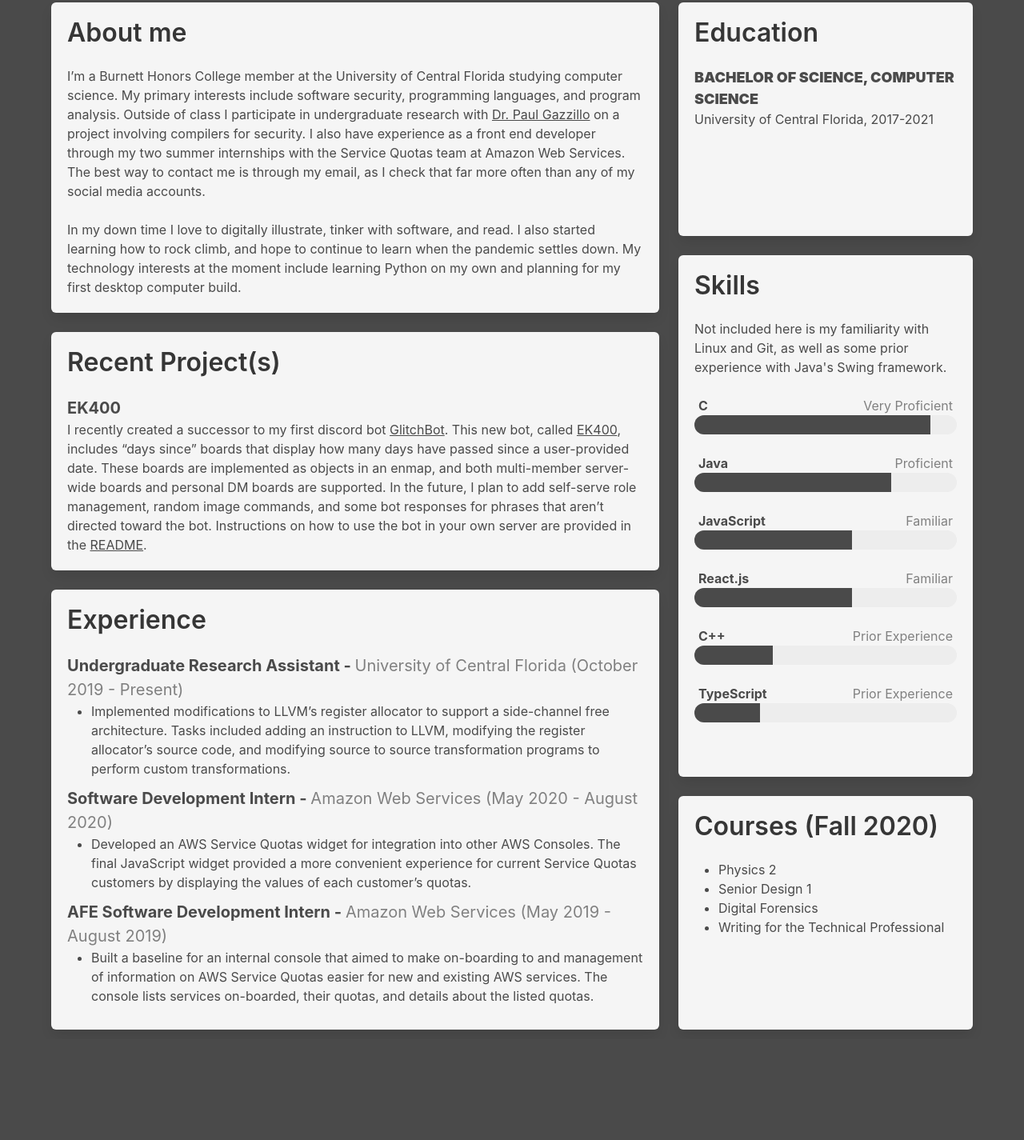
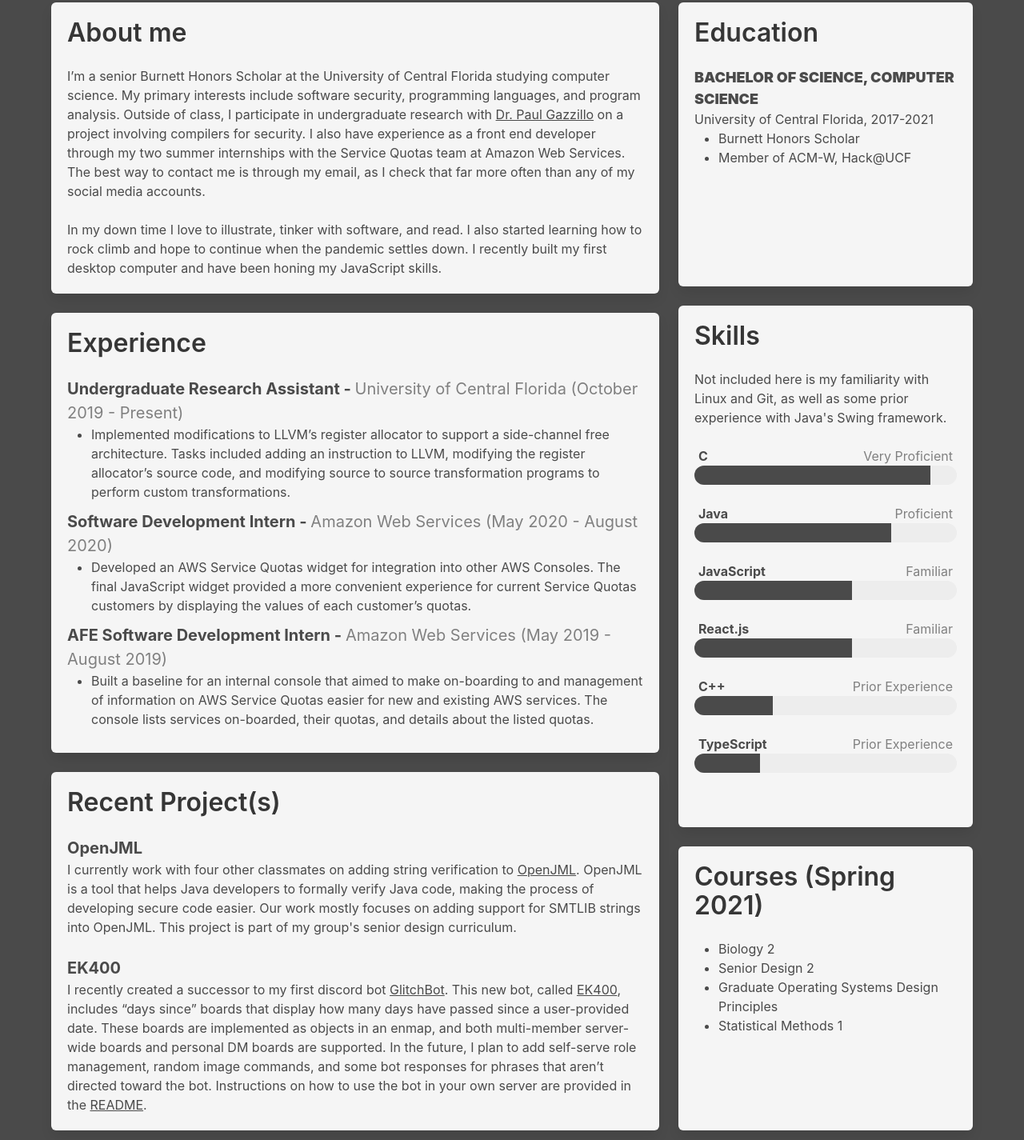
Before and after one commit to genovevafossas/PortfolioWebsite, a Gatsby site: page / in a window 1280 px wide. Shown: the part 338-1763 px from the top of the page at 80% size. Before the commit the page ends 1637 px from the top, so only its background shows below. Built offline with nearby package versions, Linux system fonts and the light colour scheme; Gatsby itself is replaced by a stand-in of ours.

Commit message:
Spring 2021 refresh.

```diff
--- a/src/components/body.js
+++ b/src/components/body.js
@@ -11,31 +11,18 @@ export default function Body() {
                         <div className="tile is-child box has-background-white-ter">
                             <p className="title">About me</p>
                             <p>
-                                I’m a Burnett Honors College member at the University of Central Florida studying computer science.
+                                I’m a senior Burnett Honors Scholar at the University of Central Florida studying computer science.
                                 My primary interests include software security, programming languages, and program analysis. Outside
-                                of class I participate in undergraduate research with <a href="https://paulgazzillo.com/">Dr. Paul Gazzillo</a> on
+                                of class, I participate in undergraduate research with <a href="https://paulgazzillo.com/">Dr. Paul Gazzillo</a> on
                                 a project involving compilers for security. I also have experience as a front end developer through my two
                                 summer internships with the Service Quotas team at Amazon Web Services. The best way to contact me is
                                 through my email, as I check that far more often than any of my social media accounts.
                             </p>
                             <br/>
                             <p>
-                                In my down time I love to digitally illustrate, tinker with software, and read. I also started learning how
-                                to rock climb, and hope to continue to learn when the pandemic settles down. My technology interests at the moment
-                                include learning Python on my own and planning for my first desktop computer build.
-                            </p>
-                        </div>
-                        <div className="tile is-child box has-background-white-ter">
-                            <p className="title">Recent Project(s)</p>
-                            <p className="headline-large">EK400</p>
-                            <p>
-                                I recently created a successor to my first discord bot <a href="https://github.com/genovevafossas/GlitchBot">GlitchBot</a>.
-                                This new bot, called <a href="https://github.com/genovevafossas/EK400">EK400</a>,
-                                includes “days since” boards that display how many days have passed since a user-provided date.
-                                These boards are implemented as objects in an enmap, and both multi-member server-wide boards and
-                                personal DM boards are supported. In the future, I plan to add self-serve role management,
-                                random image commands, and some bot responses for phrases that aren’t directed toward the bot.
-                                Instructions on how to use the bot in your own server are provided in the <a href="https://github.com/genovevafossas/EK400/blob/master/README.md">README</a>.
+                                In my down time I love to illustrate, tinker with software, and read. I also started learning how
+                                to rock climb and hope to continue when the pandemic settles down. I recently built my first desktop
+                                computer and have been honing my JavaScript skills.
                             </p>
                         </div>
                         <div className="tile is-child box has-background-white-ter">
@@ -68,13 +55,39 @@ export default function Body() {
                                 </li>
                             </ul>
                         </div>
+                        <div className="tile is-child box has-background-white-ter">
+                            <p className="title">Recent Project(s)</p>
+                            <p className="headline-large">OpenJML</p>
+                            <p>
+                                I currently work with four other classmates on adding string verification to <a href="https://www.openjml.org/">OpenJML</a>. OpenJML is a tool that helps Java
+                                developers to formally verify Java code, making the process of developing secure code easier. Our work mostly focuses on
+                                adding support for SMTLIB strings into OpenJML. This project is part of my group's senior design curriculum.
+                            </p>
+                            <br/>
+                            <p className="headline-large">EK400</p>
+                            <p>
+                                I recently created a successor to my first discord bot <a href="https://github.com/genovevafossas/GlitchBot">GlitchBot</a>.
+                                This new bot, called <a href="https://github.com/genovevafossas/EK400">EK400</a>,
+                                includes “days since” boards that display how many days have passed since a user-provided date.
+                                These boards are implemented as objects in an enmap, and both multi-member server-wide boards and
+                                personal DM boards are supported. In the future, I plan to add self-serve role management,
+                                random image commands, and some bot responses for phrases that aren’t directed toward the bot.
+                                Instructions on how to use the bot in your own server are provided in the <a href="https://github.com/genovevafossas/EK400/blob/master/README.md">README</a>.
+                            </p>
+                        </div>
                     </div>
                 </div>
                 <div className="tile is-parent is-vertical">
                     <div className="tile is-child box has-background-white-ter">
                         <p className="title">Education</p>
                         <p className="headline-small"> Bachelor of Science, Computer Science</p>
-                        <p>University of Central Florida, 2017-2021</p>
+                        <p>
+                            University of Central Florida, 2017-2021
+                            <ul>
+                                <li>Burnett Honors Scholar</li>
+                                <li>Member of ACM-W, Hack@UCF</li>
+                            </ul>
+                        </p>
                     </div>
                     <div className="tile is-child box has-background-white-ter">
                         <p className="title">Skills</p>
@@ -109,12 +122,12 @@ export default function Body() {
                         <br/>
                     </div>
                     <div className="tile is-child box has-background-white-ter">
-                        <p className="title"> Courses (Fall 2020)</p>
+                        <p className="title"> Courses (Spring 2021)</p>
                         <ul>
-                            <li>Physics 2</li>
-                            <li>Senior Design 1</li>
-                            <li>Digital Forensics</li>
-                            <li>Writing for the Technical Professional</li>
+                            <li>Biology 2</li>
+                            <li>Senior Design 2</li>
+                            <li>Graduate Operating Systems Design Principles</li>
+                            <li>Statistical Methods 1</li>
                         </ul>
                     </div>
                 </div>
```
